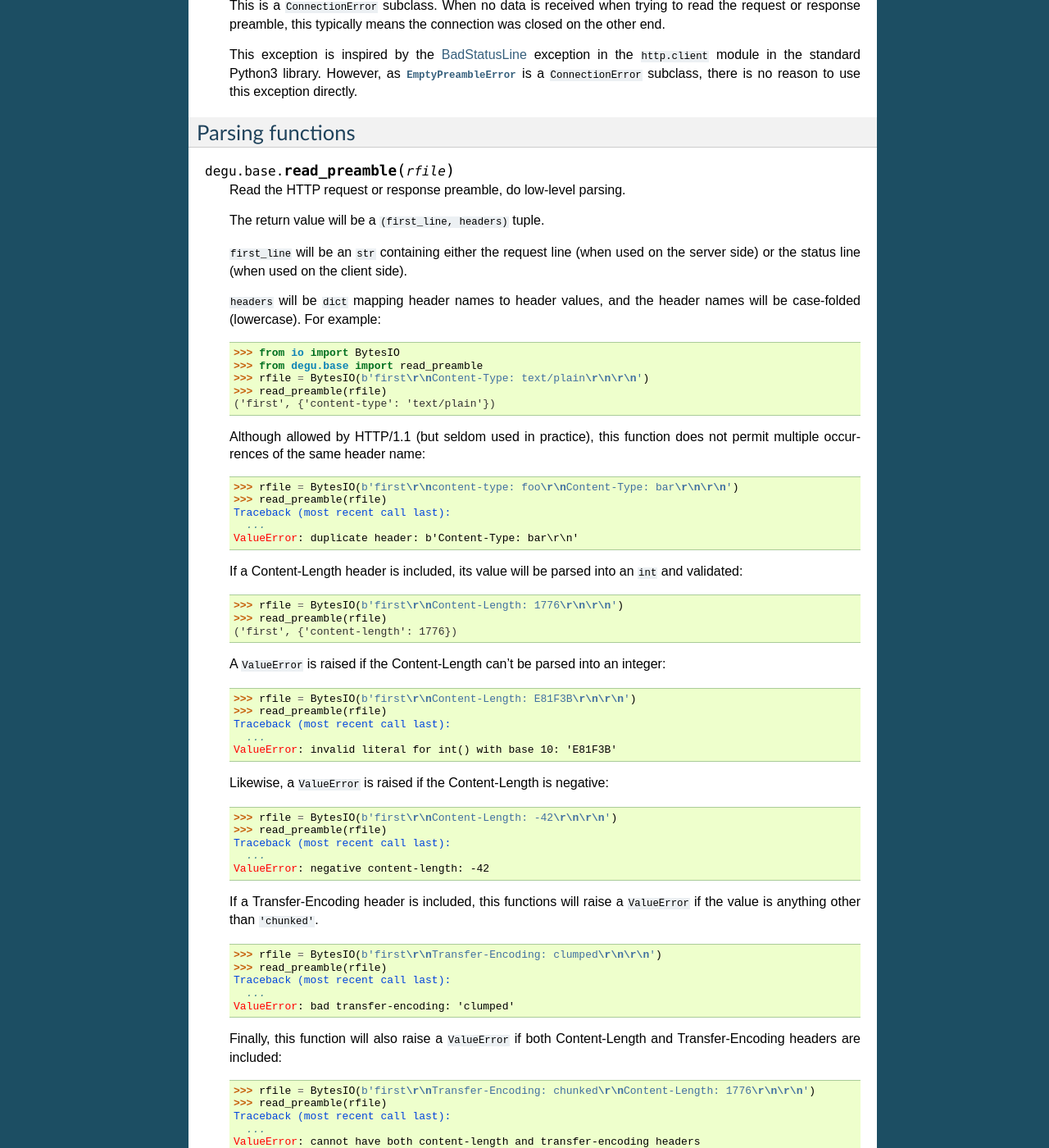
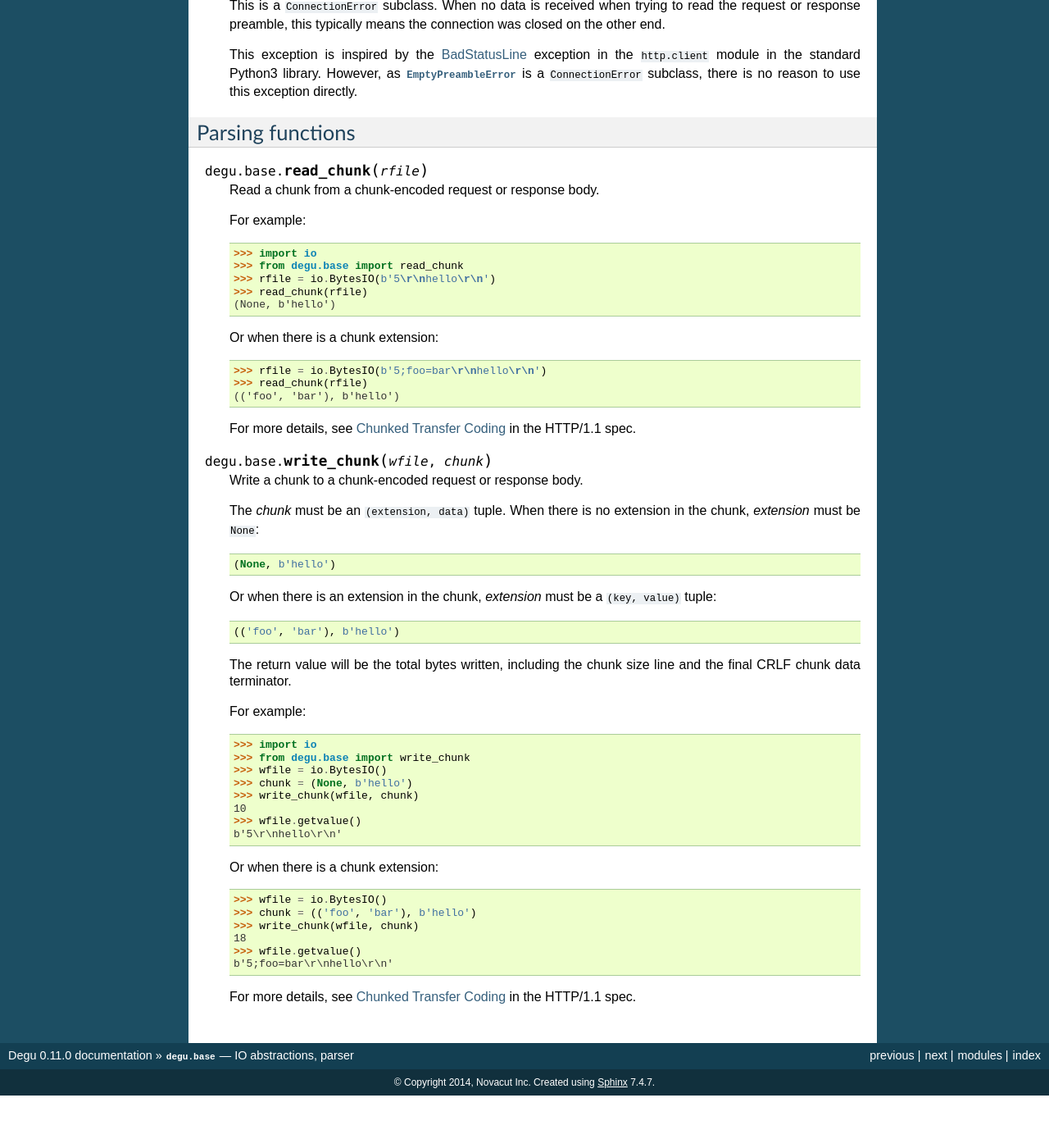
Before and after one commit to json420/degu, a Sphinx documentation site: the page built from doc/degu.base.rst, in a window 1280 px wide and 1400 px high, scrolled down 7045 px. Shown: the whole window at 82% size. Built offline with Sphinx 7.4.7, drawn with Linux system fonts in a browser that asks for light colours; after the commit the page ends 8381 px from its top, so only the background shows below that; some of the changed text lies outside the part shown.

Commit message:
Demote degu.base.read_premable() to degu.base._read_preamble()... internal, private use API

```diff
--- a/benchmark-parsing.py
+++ b/benchmark-parsing.py
@@ -8,7 +8,7 @@ gc.enable()
 from io import BytesIO
 
 from degu._base import parse_preamble
-from degu.base import bodies, read_preamble, write_chunk
+from degu.base import bodies, _read_preamble, write_chunk
 from degu.client import _parse_status, _write_request
 from degu.server import _read_request, _write_response
 
@@ -85,7 +85,7 @@ print('\nHigh-level parsers:')
 run('parse_preamble(preamble)')
 run("parse_preamble(b'hello\\r\\ncontent-length: 17')")
 run("parse_preamble(b'hello\\r\\ntransfer-encoding: chunked')")
-run('read_preamble(BytesIO(request_preamble))')
+run('_read_preamble(BytesIO(request_preamble))')
 run('_read_request(BytesIO(request_preamble), bodies)')
 run("_parse_status('HTTP/1.1 404 Not Found')")
 
--- a/doc/degu.base.rst
+++ b/doc/degu.base.rst
@@ -456,7 +456,7 @@ Exceptions
 
 .. exception:: EmptyPreambleError
 
-    Raised by :func:`read_preamble()` when no data is received.
+    Raised when ``b''`` is returned when reading the HTTP preamble.
 
     This is a ``ConnectionError`` subclass.  When no data is received when
     trying to read the request or response preamble, this typically means the
@@ -471,77 +471,6 @@ Exceptions
 
 Parsing functions
 -----------------
-
-
-.. function:: read_preamble(rfile)
-
-    Read the HTTP request or response preamble, do low-level parsing.
-
-    The return value will be a ``(first_line, headers)`` tuple.
-
-    ``first_line`` will be an ``str`` containing either the request line (when
-    used on the server side) or the status line (when used on the client side).
-
-    ``headers`` will be ``dict`` mapping header names to header values, and the
-    header names will be case-folded (lowercase).  For example:
-
-    >>> from io import BytesIO
-    >>> from degu.base import read_preamble
-    >>> rfile = BytesIO(b'first\r\nContent-Type: text/plain\r\n\r\n')
-    >>> read_preamble(rfile)
-    ('first', {'content-type': 'text/plain'})
-
-    Although allowed by HTTP/1.1 (but seldom used in practice), this function
-    does not permit multiple occurrences of the same header name:
-
-    >>> rfile = BytesIO(b'first\r\ncontent-type: foo\r\nContent-Type: bar\r\n\r\n')
-    >>> read_preamble(rfile)  # doctest: -IGNORE_EXCEPTION_DETAIL
-    Traceback (most recent call last):
-      ...
-    ValueError: duplicate header: b'Content-Type: bar\r\n'
-
-    If a Content-Length header is included, its value will be parsed into an
-    ``int`` and validated:
-
-    >>> rfile = BytesIO(b'first\r\nContent-Length: 1776\r\n\r\n')
-    >>> read_preamble(rfile)
-    ('first', {'content-length': 1776})
-
-    A ``ValueError`` is raised if the Content-Length can't be parsed into an
-    integer:
-
-    >>> rfile = BytesIO(b'first\r\nContent-Length: E81F3B\r\n\r\n')
-    >>> read_preamble(rfile)  # doctest: -IGNORE_EXCEPTION_DETAIL
-    Traceback (most recent call last):
-      ...
-    ValueError: invalid literal for int() with base 10: 'E81F3B'
-
-    Likewise, a ``ValueError`` is raised if the Content-Length is negative:
-
-    >>> rfile = BytesIO(b'first\r\nContent-Length: -42\r\n\r\n')
-    >>> read_preamble(rfile)  # doctest: -IGNORE_EXCEPTION_DETAIL
-    Traceback (most recent call last):
-      ...
-    ValueError: negative content-length: -42
-
-    If a Transfer-Encoding header is included, this functions will raise a
-    ``ValueError`` if the value is anything other than ``'chunked'``.
-
-    >>> rfile = BytesIO(b'first\r\nTransfer-Encoding: clumped\r\n\r\n')
-    >>> read_preamble(rfile)  # doctest: -IGNORE_EXCEPTION_DETAIL
-    Traceback (most recent call last):
-      ...
-    ValueError: bad transfer-encoding: 'clumped'
-
-    Finally, this function will also raise a ``ValueError`` if both
-    Content-Length and Transfer-Encoding headers are included:
-
-    >>> rfile = BytesIO(b'first\r\nTransfer-Encoding: chunked\r\nContent-Length: 1776\r\n\r\n')
-    >>> read_preamble(rfile)  # doctest: -IGNORE_EXCEPTION_DETAIL
-    Traceback (most recent call last):
-      ...
-    ValueError: cannot have both content-length and transfer-encoding headers
-
 
 .. function:: read_chunk(rfile)
 
```
Also changed, not shown: doc/changelog.rst (+12 -5 lines), 6 other files.
